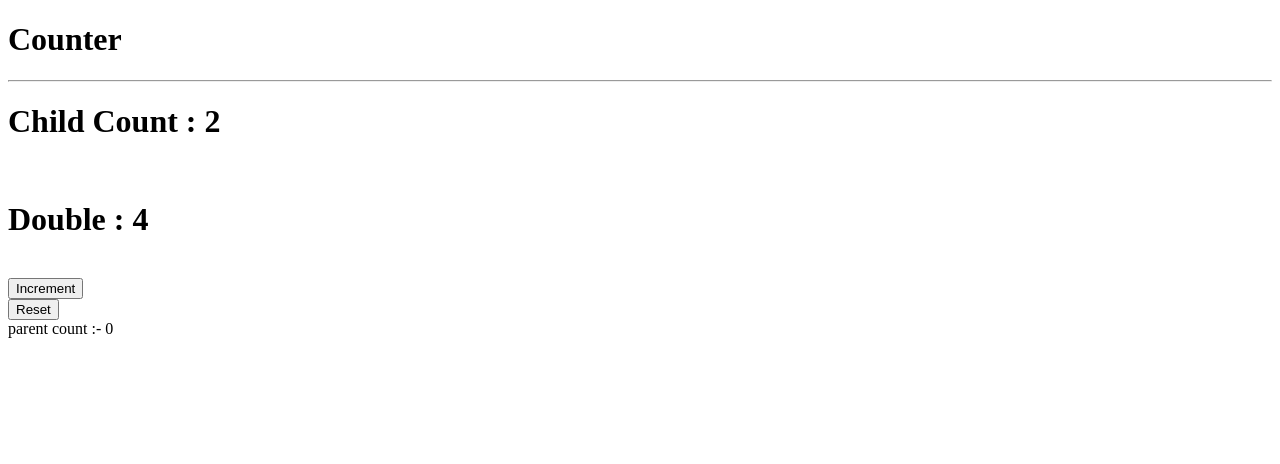
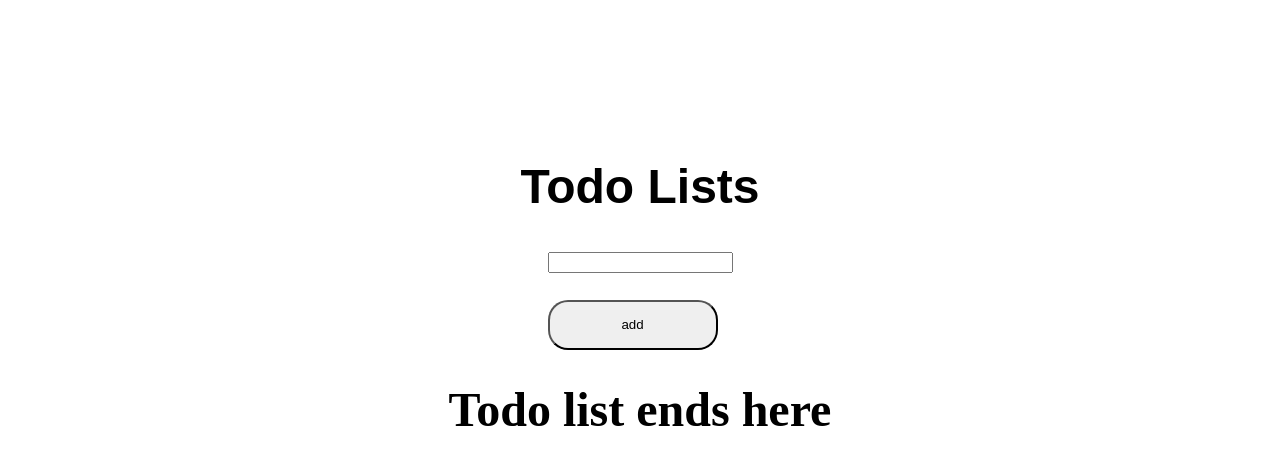
Before and after one commit to Ajay9980/Internship-VueJS-Learning, a Vue app: page / in a window 1280 px wide. Shown: the top 464 px of the page. Built offline with nearby package versions, Linux system fonts and the light colour scheme.

Commit message:
Vue pattern(smart & dumb component)

```diff
--- /dev/null
+++ b/component/dumb.Component.vue
@@ -0,0 +1,37 @@
+<!-- what the code does :- this code is in typescript only for ui rendering purpose take the props with types and perform emits with types  -->
+
+<script setup lang="ts">
+
+interface Todo {
+    id : Number,
+    todo : String,
+    done : Boolean
+}
+
+const props = defineProps<Todo>()
+const emit = defineEmits<{
+(e : 'update' , value : Number)
+(e : 'delete' , value : Number)
+}>()
+
+function toggleTodo(){
+    emit('update', props.id)
+}
+
+function deleteTodo(){
+    emit('delete' , props.id)
+}
+
+
+</script>
+<template >
+    <div >
+        <input type="checkbox" @change="toggleTodo">
+        <span>{{ todo }}</span>||<span>{{ done ? 'Done' : 'undone' }}</span>||
+        <button @click="deleteTodo">delete</button>
+    </div>
+    </template>
+
+<style>
+
+</style>
--- /dev/null
+++ b/component/smart.Component.vue
@@ -0,0 +1,81 @@
+<!-- what the code does : -
+ this code is in Typescript  contains the logic with its types  , it perform addtodo , deletetodo and updateTodo. it uses slots for layout and a dumbComponent for rendering the data  -->
+
+
+<script setup lang="ts">
+import { reactive, ref } from 'vue';
+import dumbComponent from './dumb.Component.vue';
+import wrapper from './wrapper.vue';
+
+interface Todo {
+    id : Number,
+    todo : String,
+    done : Boolean
+}
+
+const todos = reactive<Todo[]>([])
+const newTodo = ref<String>('')
+let counterId = 0
+
+function addTodo(){
+    counterId++
+    todos.push({
+        id : counterId,
+        todo : newTodo.value,
+        done : false
+    })
+    newTodo.value = ''
+}
+
+function updateTodo(id : Number){
+    const index = todos.findIndex(t => t.id === id)
+    if (index !== -1)
+    todos[index].done = !todos[index].done
+}
+
+
+function deleteTodo(id : Number){
+    const index = todos.findIndex( t => t.id === id)
+    if (index !== 1)
+    todos.splice(index, 1)
+}
+</script>
+<template>
+    <div class="template-style">
+        <!-- slot -->
+        <wrapper>
+            <!-- take input and add todo -->
+            <div>
+                <input  type="text"  v-model="newTodo">
+                <br><br>
+                <button :style="{width : '170px' , height : '50px' , borderRadius : '20px'}" @click="addTodo">add</button>
+            </div>
+
+            <!-- used slots layout -->
+            <template #header>
+                <h1 style="font-weight: 700;  font-family: Arial, Helvetica, sans-serif;"> Todo Lists</h1>
+            </template>
+
+            <!-- dumbComponent -->
+            <dumbComponent v-for="(todo , index) in todos" :key="index" :id="todo.id"  :todo="todo.todo" :done="todo.done" @update="updateTodo" @delete="deleteTodo" />
+
+            <!-- used slots layout -->
+        <template #footer>
+            <h1>Todo list ends here</h1>
+        </template>
+
+
+    </wrapper>
+</div>
+
+</template>
+<style>
+.template-style{
+    font-size: x-large;
+    display: flex;
+    flex-direction: column;
+    justify-content: center;
+    align-items: center;
+    margin-top: 10%;
+}
+</style>
--- /dev/null
+++ b/component/wrapper.vue
@@ -0,0 +1,19 @@
+<!-- what the code does : - it gives layouts to the smartComponent -->
+
+<script setup lang="ts">
+
+</script>
+<template>
+
+    <div class="card-header">
+        <slot name="header"></slot>
+    </div>
+
+    <div>
+        <slot></slot>
+    </div>
+
+    <div class="card-footer">
+        <slot name="footer"></slot>
+    </div>
+</template>
--- a/src/App.vue
+++ b/src/App.vue
@@ -5,6 +5,7 @@ import week1Day3 from '../views/week-1-day-3.vue';
 import week1Day31 from '../views/week-1-Day-3.1-slot.vue';
 import week1Day32LifeCycleHooks from '../views/week-1-day-3.2-LifeCycle-Hooks.vue';
 import week1Day4 from '../views/week-1-day-4.vue';
+import smartComponent from '../component/smart.Component.vue';
 </script>
 
 
@@ -15,7 +16,10 @@ import week1Day4 from '../views/week-1-day-4.vue';
     <!-- <week1Day3 /> -->
     <!-- <week1Day31/> -->
      <!-- <week1Day32LifeCycleHooks/> -->
-   <week-1-day-4/>
+   <!-- <week-1-day-4/> -->
+
+   <smartComponent/>
+
 </template>
 
 <style scoped></style>
```
